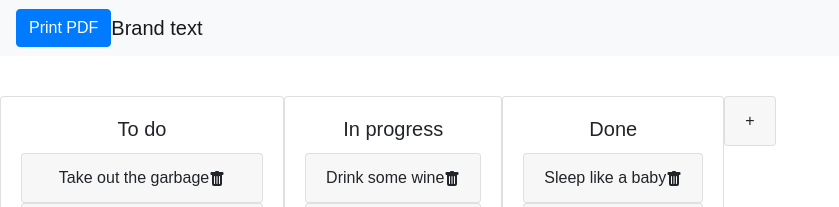
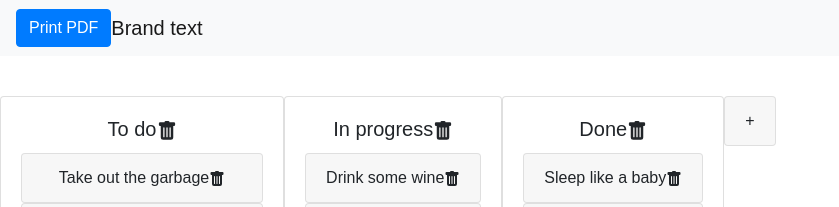
Before and after one commit to jessicaseo83/kanban, a React (Create React App) app: page / in a window 1280 px wide. Shown: the top 207 px of the page, without its empty margins (0-839 px from the left). Built offline with nearby package versions, Linux system fonts and the light colour scheme.

Commit message:
Implement deleteColumn function

```diff
--- a/src/App.js
+++ b/src/App.js
@@ -130,16 +130,12 @@ function App() {
   }
 
   const deleteTask = (taskId, columnId) => {
-    console.log(data);
     const newTasks = {
       ...data.tasks,
     }
     delete newTasks[taskId];
     const columnToEdit = [...data.columns[columnId].taskIds];
-    // console.log(taskId, columnId);
-    console.log(columnToEdit);
     const index = columnToEdit.indexOf(taskId);
-    console.log(index);
     if (index > -1) {
       columnToEdit.splice(index, 1);
     }
@@ -155,6 +151,32 @@ function App() {
     }});
   }
 
+  const deleteColumn = (columnId) => {
+    const newColumns = {
+      ...data.columns,
+    }
+    const newTasks = {
+      ...data.tasks,
+    }
+    const taskstoDelete = [...data.columns[columnId].taskIds];
+
+    taskstoDelete.forEach(taskId => delete newTasks[taskId]);
+    delete newColumns[columnId];
+
+    const newColumnOrder = [...data.columnOrder];
+    const index = newColumnOrder.indexOf(columnId);
+    if (index > -1) {
+      newColumnOrder.splice(index, 1);
+    }
+
+    setData({
+      ...data,
+      tasks: newTasks,
+      columns: newColumns,
+      columnOrder: newColumnOrder
+    })
+
+  }
 
   return (
     <div className="App" id='pdf'>
@@ -170,7 +192,7 @@ function App() {
                 const column = data.columns[columnId];
                 const tasks = column.taskIds.map(taskId => data.tasks[taskId])
 
-                return <Column key={column.id} column={column} tasks={tasks} index={index} newTask={newTask} deleteTask={deleteTask}/>
+                return <Column key={column.id} column={column} tasks={tasks} index={index} newTask={newTask} deleteTask={deleteTask} deleteColumn={deleteColumn}/>
               })}
               {provided.placeholder}
               <AddColumn onAdd={newColumn}/>
--- a/src/components/Column.js
+++ b/src/components/Column.js
@@ -4,6 +4,7 @@ import CardGroup from 'react-bootstrap/CardGroup';
 import Task from './Task'
 import { Droppable, Draggable } from 'react-beautiful-dnd';
 import AddTask from './AddTask';
+import { BsFillTrashFill } from "react-icons/bs";
 
 
 export default function Column(props) {
@@ -13,7 +14,7 @@ export default function Column(props) {
       {(provided) => (
         <Card {...provided.draggableProps} ref={provided.innerRef}>
         <Card.Body>
-          <Card.Title {...provided.dragHandleProps}>{props.column.title}</Card.Title>
+          <Card.Title {...provided.dragHandleProps}>{props.column.title}<BsFillTrashFill onClick={() => props.deleteColumn(props.column.id)}/></Card.Title>
           <Droppable droppableId={props.column.id} type="task">
             {(provided) => (
               <CardGroup
```
